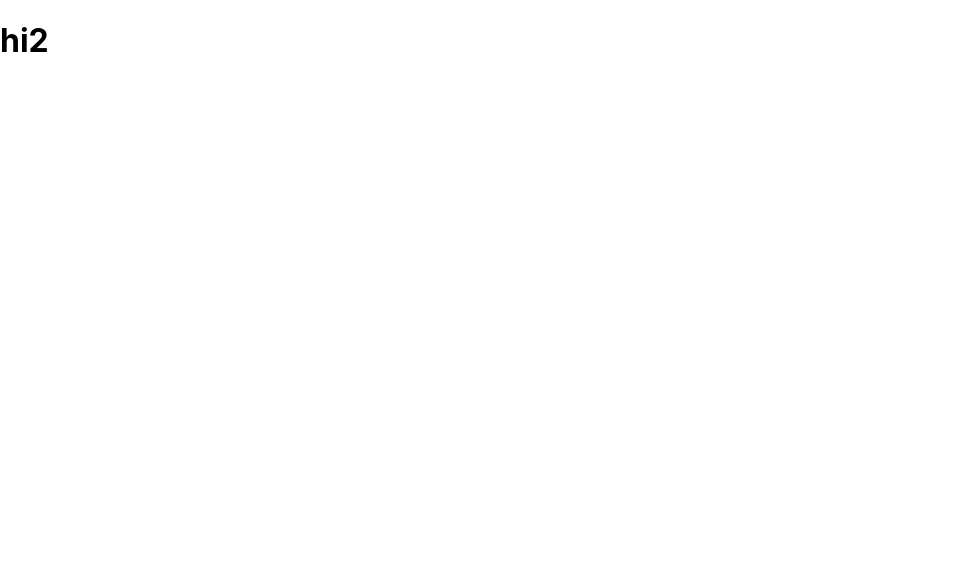
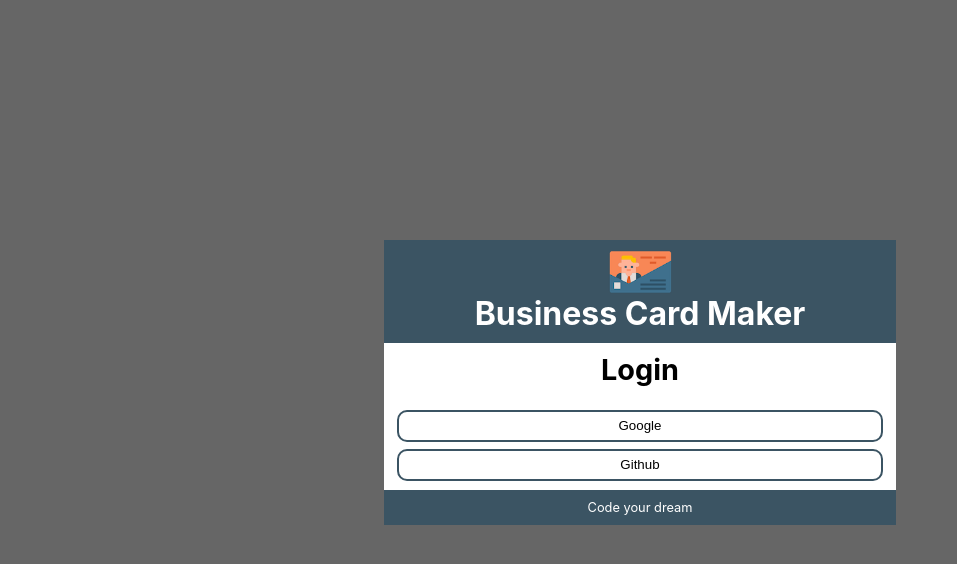
Before and after one commit to jinbaek2y/react-practice-business-card-maker, a React (Create React App) app: page / in a window 1280 px wide. Shown: the top 564 px of the page, without its empty margins (0-957 px from the left). Built offline with nearby package versions, Linux system fonts and the light colour scheme; no server answers.

Commit message:
login UI + google login logic

```diff
--- a/package.json
+++ b/package.json
@@ -8,6 +8,8 @@
     "@testing-library/user-event": "^12.1.10",
     "react": "^17.0.2",
     "react-dom": "^17.0.2",
+    "react-google-login": "^5.2.2",
+    "react-router-dom": "6",
     "react-scripts": "4.0.3",
     "web-vitals": "^1.0.1"
   },
--- a/src/app.jsx
+++ b/src/app.jsx
@@ -1,9 +1,38 @@
-// import logo from './logo.svg';
-import './app.css';
+import styles from "./app";
+import { useGoogleLogout } from 'react-google-login'
+import { useNavigate } from 'react-router-dom';
+
 function App() {
+  const clientId = process.env.REACT_APP_CLIENT_ID;
+  const navigate = useNavigate();
+
+  const onLogOutSuccess = (res) => {
+    console.log("succes response: ", res);
+    navigate('/');
+  }
+
+
+  const onLogOutFailure = (res) => {
+    console.log("failrue response: ", res);
+  }
+
+  const { signOut, loaded } = useGoogleLogout({
+    clientId,
+    onLogoutSuccess: onLogOutSuccess,
+    onFailure: onLogOutFailure,
+    cookiePolicy: 'single_host_origin',
+  })
+  console.log("App -> loaded", loaded)
+  console.log("App -> signOut", signOut)
+
+  const handleClick = () => {
+    signOut();
+  }
+
   return (
     <>
       <h1>hi2</h1>
+      <button onClick={handleClick}>LogOut</button>
     </>
   );
 }
--- /dev/null
+++ b/src/compomemts/login/login.jsx
@@ -0,0 +1,65 @@
+import React from 'react';
+import styles from './login.module.css';
+import { GoogleLogin, useGoogleLogin, useGoogleLogout } from 'react-google-login';
+import { useNavigate } from 'react-router-dom';
+
+
+const Login = () => {
+  const clientId = process.env.REACT_APP_CLIENT_ID;
+  const navigate = useNavigate();
+
+  const onLoginSuccess = (res) => {
+    console.log("succes response: ", res);
+    navigate('/app');
+  }
+
+
+  const onLoginFailure = (res) => {
+    console.log("failrue response: ", res);
+  }
+
+  const { signIn, loaded } = useGoogleLogin({
+    clientId,
+    onSuccess: onLoginSuccess,
+    onFailure: onLoginFailure,
+    cookiePolicy: 'single_host_origin',
+  })
+  console.log("Login -> signIn", signIn)
+
+  const handleClick = (e) => {
+    signIn();
+  }
+  console.log("signIn: ", signIn);
+  console.log("loaded: ", loaded);
+  // http://localhost:3000/
+  // 102192948215554739590
+  // 102192948215554739590
+
+  return (
+
+    <div className={styles.container}>
+
+      <div className={styles.login}>
+        <div className={styles.header}>
+          <img className={styles.img} src={"./images/logo.png"} />
+          <h1 className={styles.text}>
+            Business Card Maker
+          </h1>
+        </div>
+        <div className={styles.method}>
+          <h3>Login</h3>
+          <div className={styles.btns}>
+            <button onClick={handleClick}>Google</button>
+            <button>Github</button>
+          </div>
+        </div>
+        <div className={styles.footer}>
+          <h5>Code your dream</h5>
+        </div>
+      </div>
+    </div>
+  )
+};
+
+
+export default Login;
--- /dev/null
+++ b/src/compomemts/login/login.module.css
@@ -0,0 +1,80 @@
+.container {
+  /* background-color: aqua; */
+  width: 100vw;
+  height: 100vh;
+  display: flex;
+  justify-content: center;
+  align-items: center;
+  background-color: rgba(0, 0, 0, 0.6);
+}
+
+.login {
+  /* background-color: lightblue; */
+  width: 40vw;
+  height: 40vh;
+  z-index: 10;
+}
+
+.header {
+  background-color: #3B5463;
+  display: flex;
+  flex-direction: column;
+  justify-content: center;
+  align-items: center;
+  padding: 0.6em 0;
+}
+
+.img {
+  width: 4em;
+}
+
+.text {
+  color: white;
+  margin: 0;
+}
+.method {
+  background-color: #fff;
+  height: 9.2em;
+  display: flex;
+  flex-direction: column;
+  align-items: center;
+  margin: 0;
+}
+.method h3 {
+  font-size: 1.8rem;
+  margin: 0.3em 0;
+}
+h3, h5{
+  margin: 0;
+}
+
+.footer {
+  background-color: #3B5463;
+  display: flex;
+  justify-content: center;
+  align-items: center;
+  height: 2.2em;
+}
+
+button {
+  display: block;
+  border: none;
+  background-color: white;
+  border: #3B5463 solid 2px;
+  width: 38vw;
+  height: 4vh;
+  border-radius: 10px;
+  margin: 0.5em 0;
+}
+
+button:hover {
+  background-color: lightblue;
+}
+h5 {
+  color: white;
+  font-weight: 400;
+  font-size: 0.8rem;
+}
+.btns {
+  margin: 0.5em 0;
+}
--- a/src/index.js
+++ b/src/index.js
@@ -2,10 +2,15 @@ import React from 'react';
 import ReactDOM from 'react-dom';
 import './index.css';
 import App from './app';
+import { BrowserRouter, Routes, Route } from "react-router-dom";
+import Login from './compomemts/login/login';
 
 ReactDOM.render(
-  <React.StrictMode>
-    <App />
-  </React.StrictMode>,
+  <BrowserRouter>
+    <Routes>
+      <Route path="/" element={<Login />} />
+      <Route path="/app" element={<App />} />
+    </Routes>
+  </BrowserRouter>,
   document.getElementById('root')
 );
```
Also changed, not shown: src/app.module.css (added), 2 other files (tests, documents, lock files or other folders).
